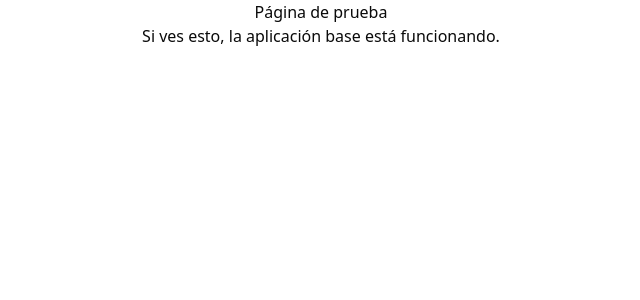
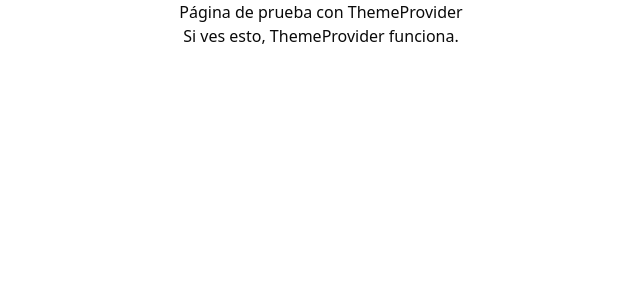
Before and after one commit to selamu0220/redcreativapro, a React (Vite) app: page / in a window 1280 px wide. Shown: the top 300 px of the page, without its empty margins (319-959 px from the left). Built offline with nearby package versions, Linux system fonts and the light colour scheme.

Commit message:
vamos ver

```diff
--- a/src/App.tsx
+++ b/src/App.tsx
@@ -1,33 +1,33 @@
 import React from 'react';
 import './App.css';
-// import { ThemeProvider } from '@/components/theme-provider';
+import { ThemeProvider } from '@/components/theme-provider';
 // import { Toaster } from '@/components/ui/sonner';
 // import { AuthProvider } from '@/contexts/AuthContext';
 // import LandingPresentation from '@/components/LandingPresentation';
 
 function App() {
-  console.log('App.tsx: App component is rendering (simplified version)');
+  console.log('App.tsx: App component is rendering (ThemeProvider restored)');
 
   return (
-    <div>
-      <h1>Página de prueba</h1>
-      <p>Si ves esto, la aplicación base está funcionando.</p>
-    </div>
-    // <ThemeProvider defaultTheme="light">
-    //   <AuthProvider>
-    //     <div className="min-h-screen bg-background">
-    //       <div className="container mx-auto px-4 py-8">
-    //         <h1 className="text-4xl font-bold text-center mb-8">Red Creativa Pro</h1>
-    //         <div className="text-center">
-    //           <p className="text-lg mb-4">¡Aplicación funcionando correctamente!</p>
-    //           <p className="text-muted-foreground">Esta es una versión simplificada para verificar el deploy.</p>
-    //         </div>
-    //         <LandingPresentation onComplete={() => console.log('Presentation completed')} />
+    <ThemeProvider defaultTheme="light">
+      <div>
+        <h1>Página de prueba con ThemeProvider</h1>
+        <p>Si ves esto, ThemeProvider funciona.</p>
+      </div>
+    </ThemeProvider>
+    // <AuthProvider>
+    //   <div className="min-h-screen bg-background">
+    //     <div className="container mx-auto px-4 py-8">
+    //       <h1 className="text-4xl font-bold text-center mb-8">Red Creativa Pro</h1>
+    //       <div className="text-center">
+    //         <p className="text-lg mb-4">¡Aplicación funcionando correctamente!</p>
+    //         <p className="text-muted-foreground">Esta es una versión simplificada para verificar el deploy.</p>
     //       </div>
+    //       <LandingPresentation onComplete={() => console.log('Presentation completed')} />
     //     </div>
-    //     <Toaster />
-    //   </AuthProvider>
-    // </ThemeProvider>
+    //   </div>
+    //   <Toaster />
+    // </AuthProvider>
   );
 }
 
```
